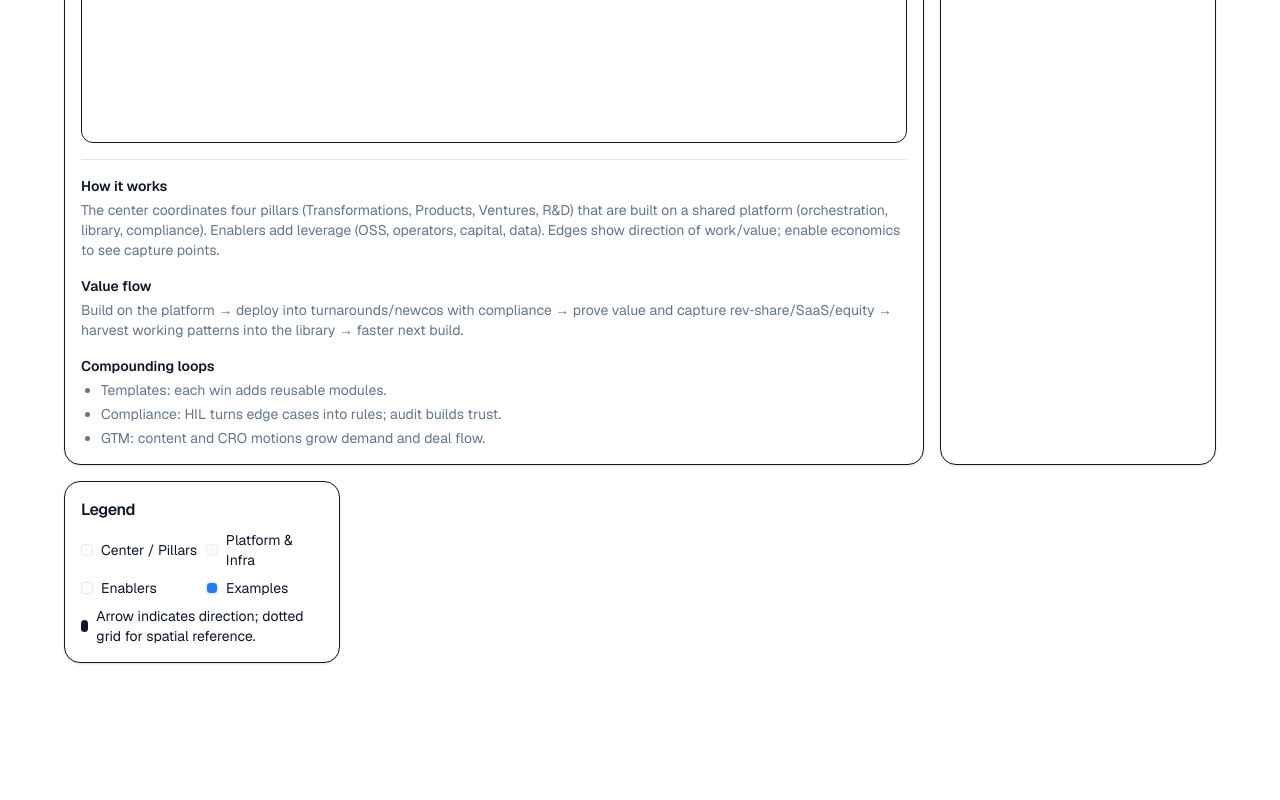
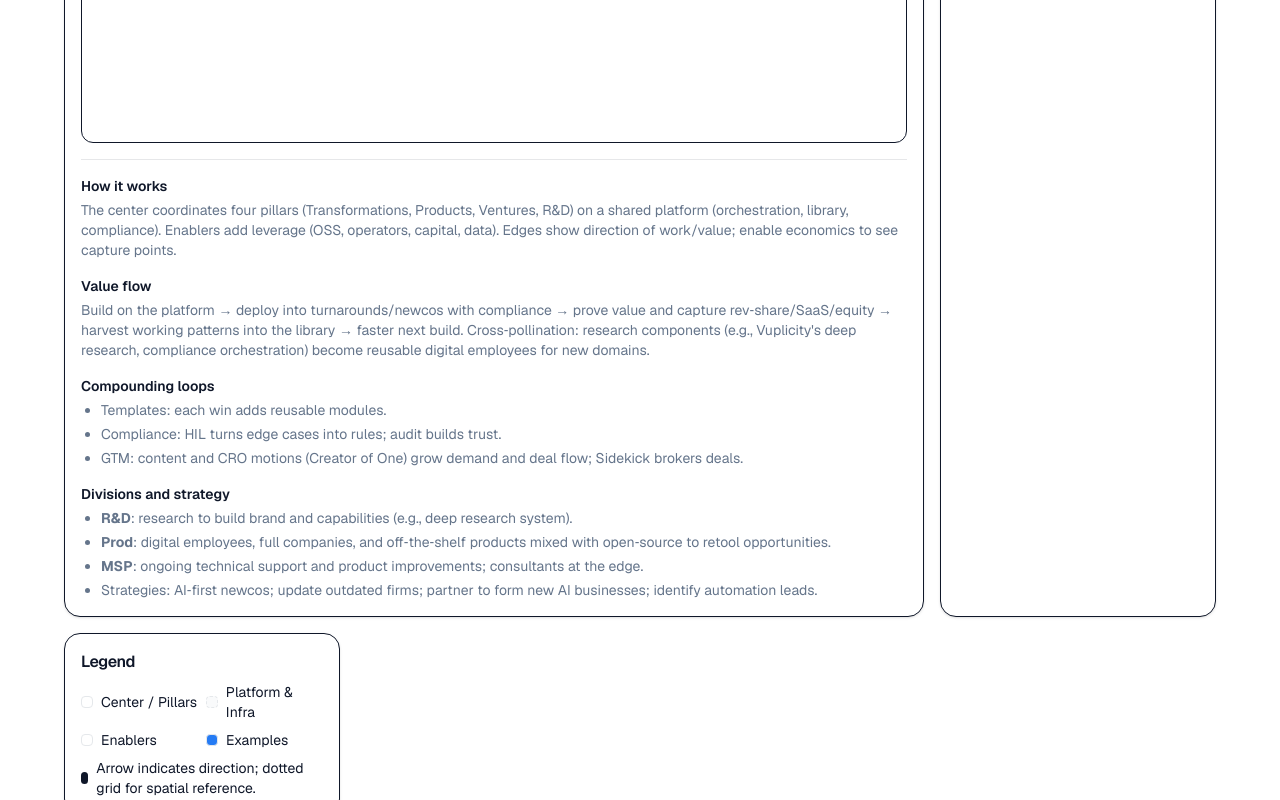
Before and after one commit to CryptoJym/utlyze-business-structure-site, a Next.js app: page / in a window 1280 px wide. Shown: the part 672-1472 px from the top of the page. Before the commit the page ends 1359 px from the top, so only its background shows below. Built offline with nearby package versions, Linux system fonts and the light colour scheme.

Commit message:
content(map): add Vuplicity/Sidekick/Deep Research nodes and detailed business flow description; fix lint escaping

```diff
--- a/components/visualizations/UtilizeEcosystem.tsx
+++ b/components/visualizations/UtilizeEcosystem.tsx
@@ -119,6 +119,8 @@ export default function UtilizeEcosystem() {
           { id: "croone", position: { x: 880, y: 240 }, data: { label: "CRO of One\n(Lead Gen + Outreach)" }, style: exampleStyle },
           { id: "cfoone", position: { x: 1040, y: 460 }, data: { label: "CFO of One\n(FinOps)" }, style: exampleStyle },
           { id: "institute", position: { x: 840, y: 460 }, data: { label: "Institute of One\n(Research Agents)" }, style: exampleStyle },
+          { id: "sidekick", position: { x: 980, y: 300 }, data: { label: "Sidekick\n(Deal Broker System)" }, style: exampleStyle },
+          { id: "researchsys", position: { x: 760, y: 60 }, data: { label: "Deep Research System\n(24/7 trusted research)" }, style: exampleStyle },
         ]
       : [];
 
@@ -154,6 +156,10 @@ export default function UtilizeEcosystem() {
           { id: "e-products-cfoone", source: "products", target: "cfoone", label: "Module", animated: false },
           { id: "e-products-institute", source: "products", target: "institute", label: "Module", animated: false },
           { id: "e-veiled-creator", source: "veiled", target: "creator", label: "Marketing Engine", animated: false },
+          { id: "e-products-sidekick", source: "products", target: "sidekick", label: "Product", animated: false },
+          { id: "e-rnd-research", source: "rnd", target: "researchsys", label: "Prototype", animated: false },
+          { id: "e-research-lib", source: "researchsys", target: "library", label: "Harvest patterns", animated: false },
+          { id: "e-vuplicity-lib", source: "vuplicity", target: "library", label: "Reusable components", animated: false },
         ]
       : [];
 
@@ -253,18 +259,27 @@ export default function UtilizeEcosystem() {
                   <div className="space-y-4 text-sm text-muted-foreground">
                     <div>
                       <h4 className="mb-1 font-semibold text-foreground">How it works</h4>
-                      <p>The center coordinates four pillars (Transformations, Products, Ventures, R&amp;D) that are built on a shared platform (orchestration, library, compliance). Enablers add leverage (OSS, operators, capital, data). Edges show direction of work/value; enable economics to see capture points.</p>
+                      <p>The center coordinates four pillars (Transformations, Products, Ventures, R&amp;D) on a shared platform (orchestration, library, compliance). Enablers add leverage (OSS, operators, capital, data). Edges show direction of work/value; enable economics to see capture points.</p>
                     </div>
                     <div>
                       <h4 className="mb-1 font-semibold text-foreground">Value flow</h4>
-                      <p>Build on the platform → deploy into turnarounds/newcos with compliance → prove value and capture rev‑share/SaaS/equity → harvest working patterns into the library → faster next build.</p>
+                      <p>Build on the platform → deploy into turnarounds/newcos with compliance → prove value and capture rev‑share/SaaS/equity → harvest working patterns into the library → faster next build. Cross‑pollination: research components (e.g., Vuplicity&apos;s deep research, compliance orchestration) become reusable digital employees for new domains.</p>
                     </div>
                     <div>
                       <h4 className="mb-1 font-semibold text-foreground">Compounding loops</h4>
                       <ul className="list-disc pl-5 space-y-1">
                         <li>Templates: each win adds reusable modules.</li>
                         <li>Compliance: HIL turns edge cases into rules; audit builds trust.</li>
-                        <li>GTM: content and CRO motions grow demand and deal flow.</li>
+                        <li>GTM: content and CRO motions (Creator of One) grow demand and deal flow; Sidekick brokers deals.</li>
+                      </ul>
+                    </div>
+                    <div>
+                      <h4 className="mb-1 font-semibold text-foreground">Divisions and strategy</h4>
+                      <ul className="list-disc pl-5 space-y-1">
+                        <li><strong>R&amp;D</strong>: research to build brand and capabilities (e.g., deep research system).</li>
+                        <li><strong>Prod</strong>: digital employees, full companies, and off‑the‑shelf products mixed with open‑source to retool opportunities.</li>
+                        <li><strong>MSP</strong>: ongoing technical support and product improvements; consultants at the edge.</li>
+                        <li>Strategies: AI‑first newcos; update outdated firms; partner to form new AI businesses; identify automation leads.</li>
                       </ul>
                     </div>
                   </div>
```
